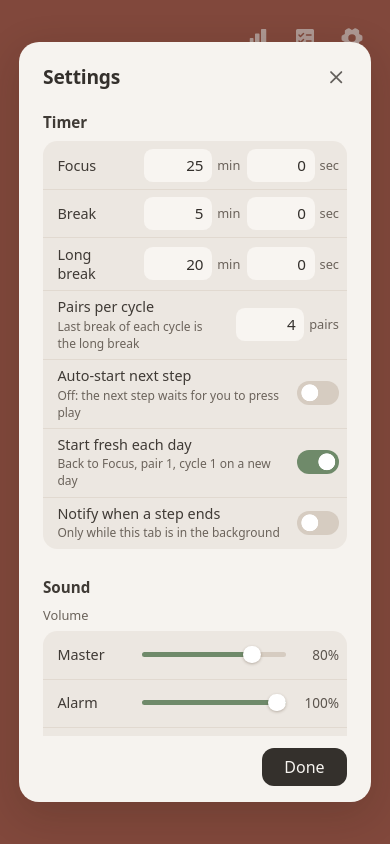
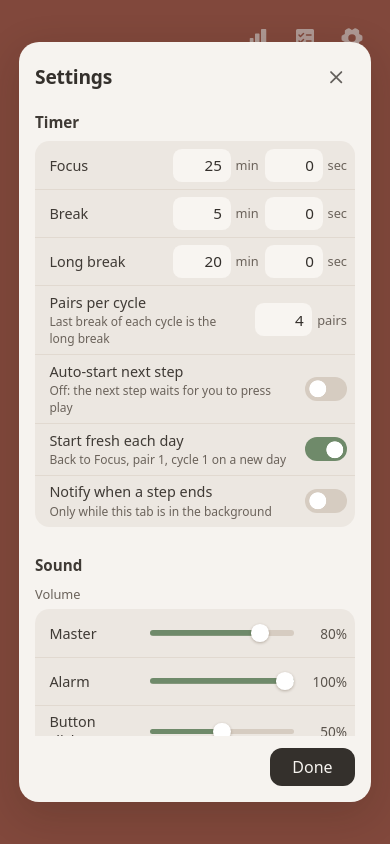
Before and after one commit to azhimn/pomodoro, a plain HTML site: page index.html in a window 390 px wide. Both pictures are taken after a click on the button 352 px from the left and 37 px from the top of the page. Drawn offline with Linux system fonts and the light colour scheme.

Commit message:
Fix settings overflow on narrow phones, center timer, add README screenshots
- Settings rows wrap controls under the label when they don't fit (360px, large text)
- Narrower min/sec fields and slimmer dialog margins on phones
- Header floats so the timer group centers on the full screen height
- README preview images in docs/

Co-Authored-By: Claude Opus 5.5 <noreply@anthropic.com>

```diff
--- a/style.css
+++ b/style.css
@@ -7,12 +7,7 @@ html {
   -webkit-font-smoothing: antialiased;
 }
 
-body {
-  margin: 0;
-  min-height: 100vh;
-  display: flex;
-  flex-direction: column;
-}
+body { margin: 0; }
 
 /* Scrollbars: 4px, no arrow buttons, thumb only while hovering the scroll area. */
 ::-webkit-scrollbar { width: 4px; height: 4px; }
@@ -30,15 +25,16 @@ html:hover::-webkit-scrollbar-thumb, #todo-list:hover::-webkit-scrollbar-thumb {
 
 ::selection { background: color-mix(in oklab, currentColor 25%, transparent); }
 
-header { display: flex; justify-content: flex-end; gap: .25rem; padding: 1rem; }
+/* Header floats over the page so the timer centers on the whole screen, not the space below the header. */
+header { position: fixed; top: 0; right: 0; z-index: 1; display: flex; gap: .25rem; padding: 1rem; }
 
 main {
-  flex: 1;
+  min-height: 100vh; min-height: 100dvh;
   display: flex;
   flex-direction: column;
   align-items: center;
   justify-content: center;
-  padding: 1rem;
+  padding: 4.5rem 1rem; /* equal top and bottom, clear of the header */
 }
 
 #time {
@@ -139,13 +135,14 @@ dialog[open]:not(.confirm-dialog), #settings > form { display: flex; flex-direct
 .group h3 + .sub { margin-top: 0; }
 .rows { background: #ece7e1; border-radius: .9rem; }
 .row {
-  display: flex; align-items: center; justify-content: space-between; gap: 1rem;
+  display: flex; flex-wrap: wrap; align-items: center; justify-content: space-between; gap: .5rem 1rem;
   min-height: 3rem; padding: .45rem .5rem .45rem .9rem;
 }
 .row + .row { box-shadow: inset 0 1px #e1d9d0; } /* hairline divider without a border box */
-.row-label { display: flex; flex-direction: column; gap: .1rem; font-size: .9rem; color: #3f3a35; }
+/* When label and controls don't fit side by side (narrow phones, large text), the controls wrap under the label, right-aligned. */
+.row-label { flex: 1 1 5rem; min-width: 0; display: flex; flex-direction: column; gap: .1rem; font-size: .9rem; color: #3f3a35; overflow-wrap: anywhere; }
 .hint { font-size: .75rem; color: #6b635b; }
-.ctrl { display: flex; align-items: center; gap: .4rem; flex: none; }
+.ctrl { display: flex; flex-wrap: wrap; justify-content: flex-end; align-items: center; gap: .4rem; flex: 0 1 auto; max-width: 100%; margin-left: auto; }
 .unit { display: flex; align-items: center; gap: .3rem; font-size: .8rem; color: #6b635b; }
 
 dialog input, dialog select {
@@ -157,7 +154,9 @@ dialog input, dialog select {
 }
 dialog input[type=number] { width: 4.25rem; text-align: right; font-variant-numeric: tabular-nums; }
 .unit:has([name$=".hz"], [name^="sound."]) input { width: 5rem; }
-#f-custom, #f-preset { width: 11rem; }
+/* min / sec / pairs hold at most 3 digits */
+dialog input[name$=".min"], dialog input[name$=".sec"], dialog input[name="cycle"] { width: 3.6rem; }
+#f-custom, #f-preset { width: 11rem; max-width: 100%; }
 #f-weight { width: 9rem; }
 dialog input::placeholder { color: #6f665d; }
 dialog input:hover, dialog select:hover { background-color: #fdfcfa; }
@@ -197,10 +196,11 @@ button.armed, dialog .ctrl button.armed { background: #a4503f; color: #fff8f4; }
 button.armed:hover, dialog .ctrl button.armed:hover { background: #944635; }
 
 /* Volume sliders: soft track with a filled part (--fill, set from JS) and a white knob. */
-.ctrl.range { gap: .6rem; }
+.ctrl.range { gap: .6rem; flex-wrap: nowrap; flex: 1 1 11rem; }
+.ctrl.range output { flex: none; }
 .ctrl.range output { width: 2.6rem; text-align: right; font-size: .85rem; color: #5a534c; font-variant-numeric: tabular-nums; }
 dialog input[type=range] {
-  appearance: none; width: 9rem; height: 1.5rem; padding: 0; cursor: pointer;
+  appearance: none; width: 9rem; min-width: 0; flex: 1 1 6rem; height: 1.5rem; padding: 0; cursor: pointer;
   background: transparent; --fill: 50%;
 }
 dialog input[type=range]:hover, dialog input[type=range]:focus { background: transparent; }
@@ -224,7 +224,7 @@ dialog .close { background: #34302c; color: #f6f3ef; border: none; padding: .5re
 dialog .close:hover { background: #4a443e; }
 
 /* Keyboard shortcut list */
-.keys { display: flex; gap: .3rem; padding-right: .4rem; }
+.keys { display: flex; flex-wrap: wrap; justify-content: flex-end; gap: .3rem; padding-right: .4rem; margin-left: auto; }
 kbd {
   min-width: 1.7rem; padding: .15rem .45rem; text-align: center;
   font: 500 .8rem/1.4 system-ui, sans-serif; color: #4a443e;
@@ -280,6 +280,10 @@ kbd {
 
 /* Narrow screens: long labels and button pairs drop under their label instead of squeezing. */
 @media (max-width: 26rem) {
+  dialog { width: 96vw; }
+  .dialog-body { padding-inline: 1rem; }
+  .dialog-head { padding-left: 1rem; }
+  .dialog-foot { padding-inline: 1rem; }
   .confirm-actions { flex-wrap: wrap; }
   .confirm-actions .spacer { display: none; }
   .confirm-actions button { flex: 1 1 auto; justify-content: center; }
```
Also changed, not shown: docs/desktop.jpg (added), docs/phone-report.jpg (added), docs/phone-settings.jpg (added), docs/phone-timer.jpg (added), 1 other file.
